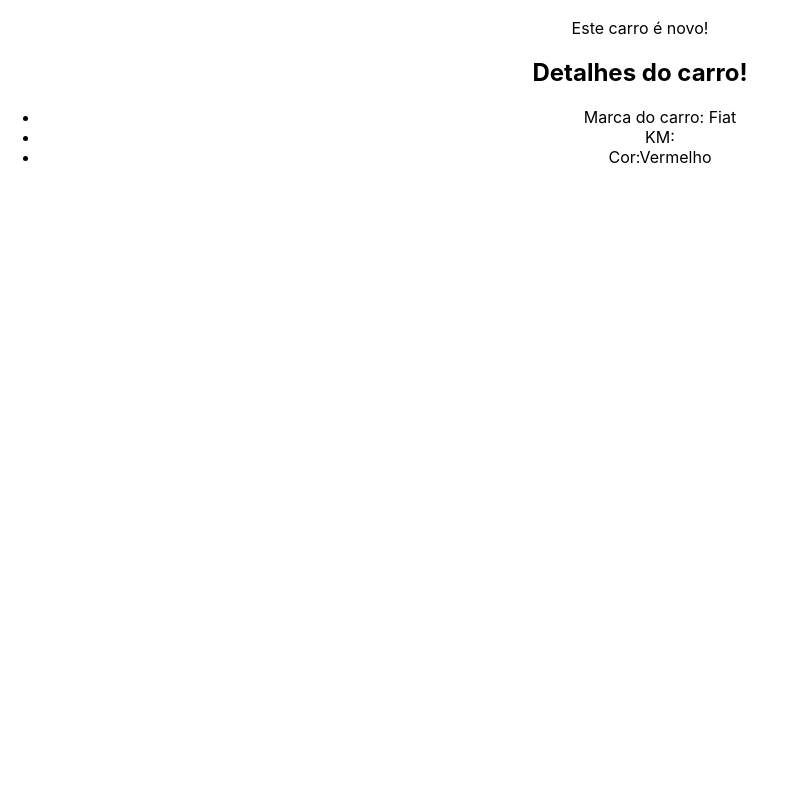
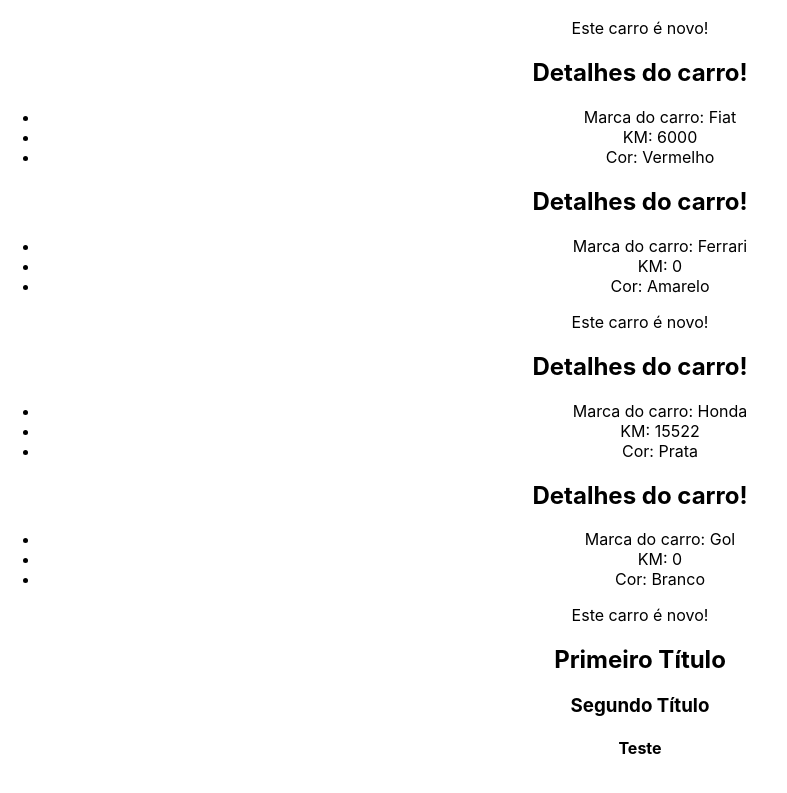
Before and after one commit to JBLimaGo/secao-3-hook-state-react, a React (Create React App) app: page / in a window 1280 px wide. Shown: the part 3223-4016 px from the top of the page, without its empty margins (0-787 px from the left). Before the commit the page ends 3906 px from the top, so only its background shows below. Built offline with nearby package versions, Linux system fonts and the light colour scheme.

Commit message:
Loop em array de objeto = Esse modo e mais utilizado quando tenho varios dados parto para usar o map um loop para impressão na tela

```diff
--- a/src/App.js
+++ b/src/App.js
@@ -7,10 +7,19 @@
 import ManageData from "./components/ManageData";
 import ShowUserName from "./components/ShowUserName";
 import CarDetails from "./components/CarDetails";
+import Fragment from "./components/Fragment";
 
 function App() {
-  const name = "JBL"; // Dados dinamicos
+  // const name = "JBL"; // Dados dinamicos
   const [userName] = useState("Lima"); // Passagem de paramento por variavel - State
+
+  const cars = [
+    // Array de objeto
+    { id: 1, brand: "Ferrari", color: "Amarelo", carNew: true, km: 0 },
+    { id: 1, brand: "Honda", color: "Prata", carNew: false, km: 15522 },
+    { id: 1, brand: "Gol", color: "Branco", carNew: true, km: 0 },
+  ];
+
   return (
     <div className="App">
       <div>
@@ -44,6 +53,18 @@
       {/*  Reutilização de componentes - Reaproveitamento dos componentes  */}
       <CarDetails brand="Ford" KM={0} color="Preto" carNew={true} />
       <CarDetails brand="Fiat" km={6000} color="Vermelho" carNew={false} />
+
+      {/*  Loop em array de objeto = Esse modo e mais utilizado quando tenho varios dados parto para usar o map um loop para impressão na tela */}
+      {cars.map((car) => (
+        <CarDetails
+          brand={car.brand}
+          color={car.color}
+          km={car.km}
+          carNew={car.carNew}
+        />
+      ))}
+
+      <Fragment propFragment="Teste" />
     </div>
   );
 }
--- a/src/components/CarDetails.js
+++ b/src/components/CarDetails.js
@@ -1,12 +1,12 @@
 //const CarDetails = (props) => {
-const CarDetails = ({ brand, KM, color, carNew }) => {
+const CarDetails = ({ brand, km, color, carNew }) => {
   return (
     <div>
       <h2>Detalhes do carro!</h2>
       <ul>
         <li> Marca do carro: {brand}</li>
-        <li> KM: {KM}</li>
-        <li> Cor:{color}</li>
+        <li> KM: {km}</li>
+        <li> Cor: {color}</li>
       </ul>
       {carNew && <p>Este carro é novo!</p>}
     </div>
--- /dev/null
+++ b/src/components/Fragment.js
@@ -0,0 +1,13 @@
+import React from "react";
+
+const Fragment = ({ propFragment }) => {
+  return (
+    <>
+      <h2>Primeiro Título</h2>
+      <h3>Segundo Título</h3>
+      <h4>{propFragment}</h4>
+    </>
+  );
+};
+
+export default Fragment;
```
